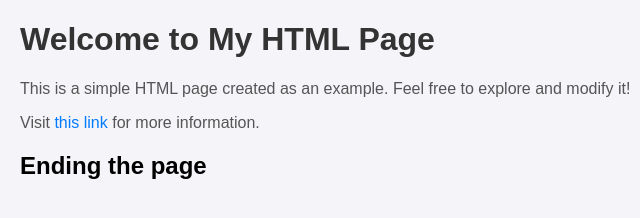
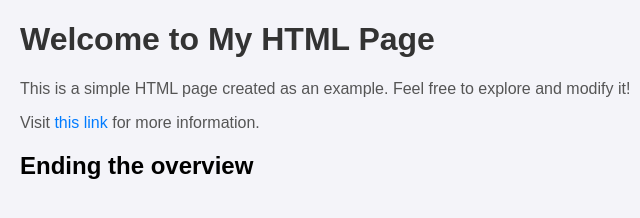
Before and after one commit to mohaitham012/git-course, a plain HTML site: page index.html in a window 1280 px wide. Shown: the full height of the page, 0-640 px from the left. Drawn offline with Linux system fonts and the light colour scheme.

Commit message:
changing the text in h2

```diff
--- a/index.html
+++ b/index.html
@@ -29,6 +29,6 @@
   <h1>Welcome to My HTML Page</h1>
   <p>This is a simple HTML page created as an example. Feel free to explore and modify it!</p>
   <p>Visit <a href="secondary.html" target="_blank">this link</a> for more information.</p>
-  <h2>Ending the page</h2>
+  <h2>Ending the overview</h2>
 </body>
 </html>
```
